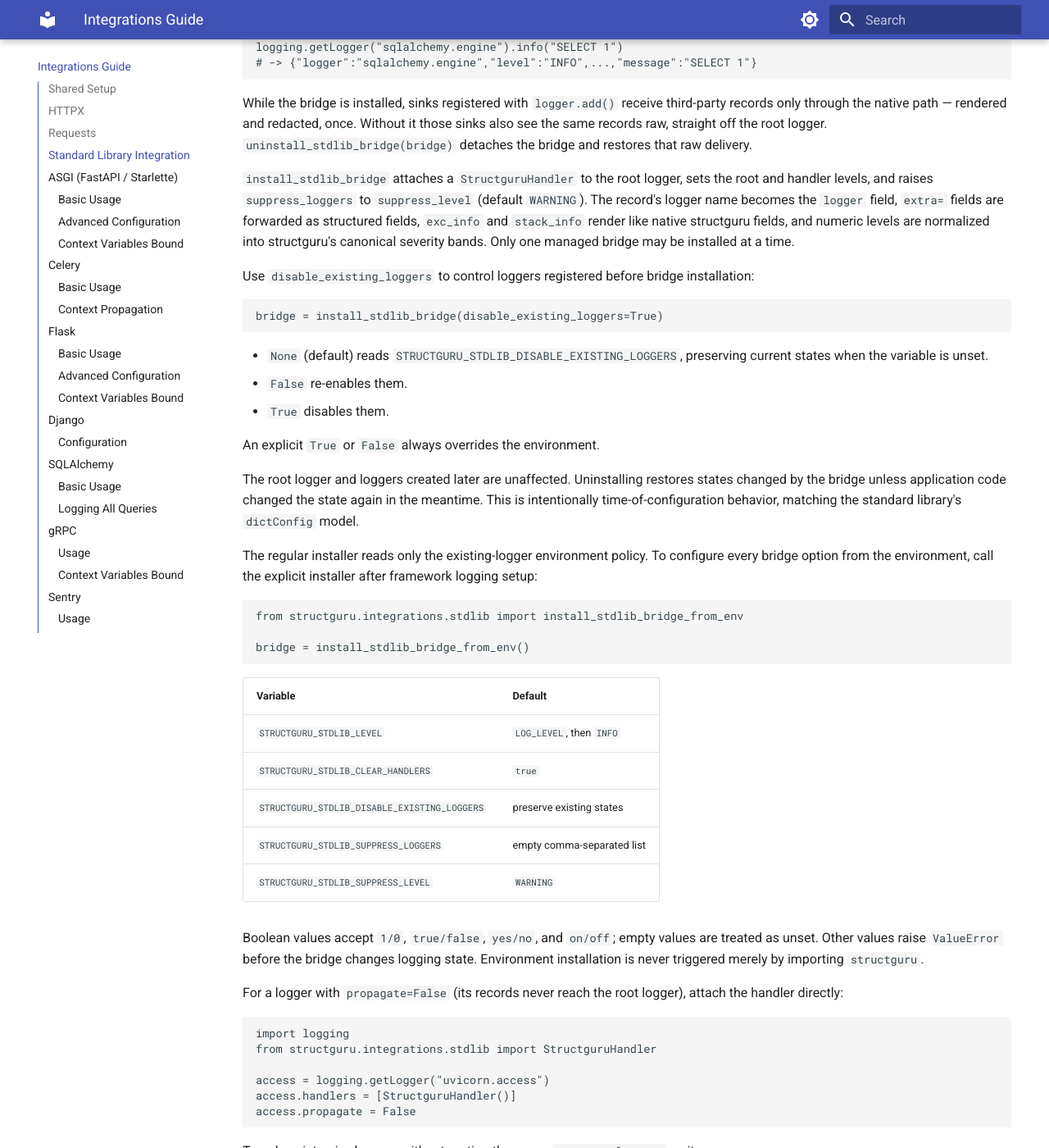
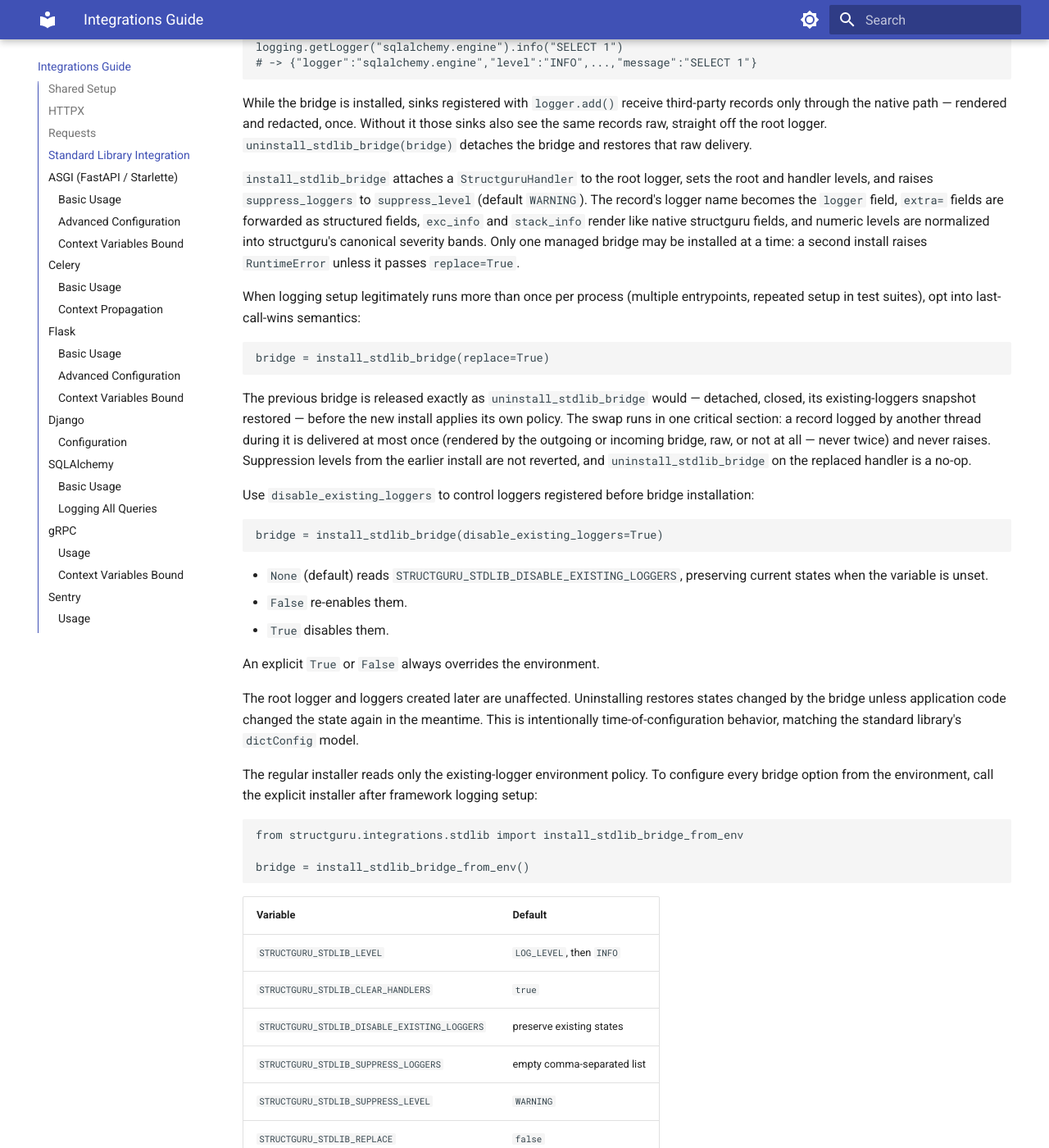
Before and after one commit to kidoz/structguru, an MkDocs documentation site: the page built from docs/integrations.md, in a window 1280 px wide and 1400 px high, scrolled down 1380 px. Shown: the whole window at 82% size. Built offline with MkDocs 1.6.1 and Material for MkDocs 9.7.7, drawn with Linux system fonts in a browser that asks for light colours.

Commit message:
Document the stdlib bridge replace option and environment variable

````diff
--- a/docs/integrations.md
+++ b/docs/integrations.md
@@ -76,7 +76,23 @@ the root and handler levels, and raises `suppress_loggers` to `suppress_level`
 `extra=` fields are forwarded as structured fields, `exc_info` and `stack_info`
 render like native structguru fields, and numeric levels are normalized into
 structguru's canonical severity bands. Only one managed bridge may be installed
-at a time.
+at a time: a second install raises `RuntimeError` unless it passes
+`replace=True`.
+
+When logging setup legitimately runs more than once per process (multiple
+entrypoints, repeated setup in test suites), opt into last-call-wins semantics:
+
+```python
+bridge = install_stdlib_bridge(replace=True)
+```
+
+The previous bridge is released exactly as `uninstall_stdlib_bridge` would —
+detached, closed, its existing-loggers snapshot restored — before the new
+install applies its own policy. The swap runs in one critical section: a record
+logged by another thread during it is delivered at most once (rendered by the
+outgoing or incoming bridge, raw, or not at all — never twice) and never
+raises. Suppression levels from the earlier install are not reverted, and
+`uninstall_stdlib_bridge` on the replaced handler is a no-op.
 
 Use `disable_existing_loggers` to control loggers registered before bridge
 installation:
@@ -114,6 +130,7 @@ bridge = install_stdlib_bridge_from_env()
 | `STRUCTGURU_STDLIB_DISABLE_EXISTING_LOGGERS` | preserve existing states |
 | `STRUCTGURU_STDLIB_SUPPRESS_LOGGERS` | empty comma-separated list |
 | `STRUCTGURU_STDLIB_SUPPRESS_LEVEL` | `WARNING` |
+| `STRUCTGURU_STDLIB_REPLACE` | `false` |
 
 Boolean values accept `1/0`, `true/false`, `yes/no`, and `on/off`; empty values
 are treated as unset. Other values raise `ValueError` before the bridge changes
````
Also changed, not shown: README.md (+15 -1 lines).
